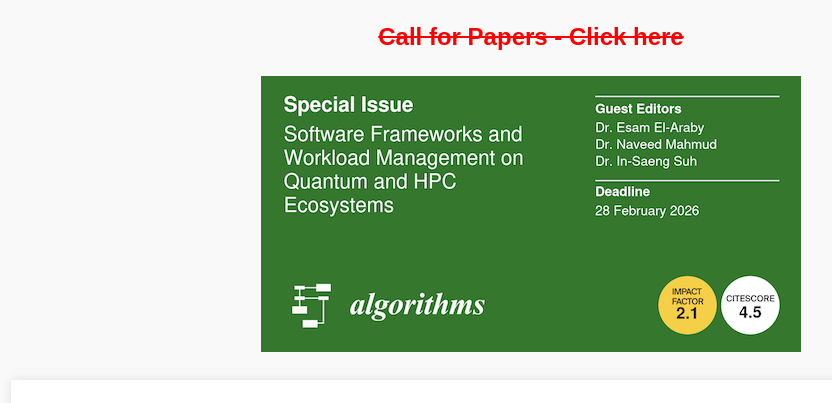
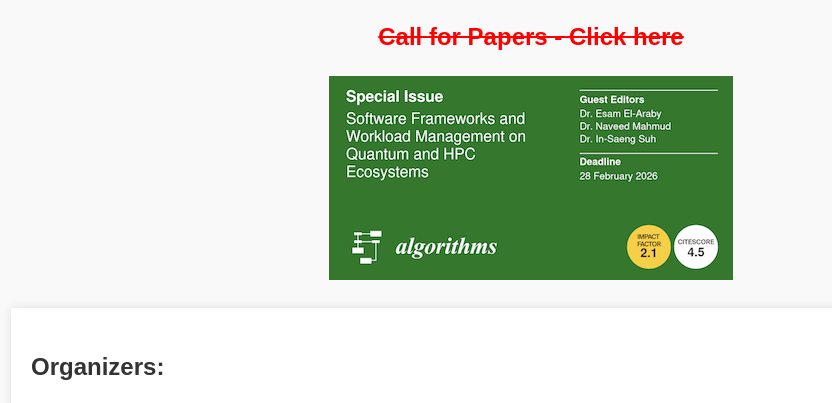
Before and after one commit to sfwqhe/sfwm-qhpce, a plain HTML site: page index.html in a window 1280 px wide. Shown: the part 342-745 px from the top of the page, without its empty margins (109-941 px from the left). Drawn offline with Linux system fonts and the light colour scheme.

Commit message:
Update index.html

```diff
--- a/index.html
+++ b/index.html
@@ -93,7 +93,7 @@
 	<center>
             <a href="https://www.mdpi.com/journal/algorithms/events" target="_blank">
             <!-- <h2> <font color="blue">  MDPI Special Issue  </font> </h2> -->
-	 		<img src="./SC25-SFWM_Algorithms-SI-Banner-3.png" alt="MDPI Algorithm Banner" style="max-width: 75%; height: 70%;">
+	 		<img src="./SC25-SFWM_Algorithms-SI-Banner-4.png" alt="MDPI Algorithm Banner" style="max-width: 75%; height: 70%;">
             </a>
     </center>
 
```
